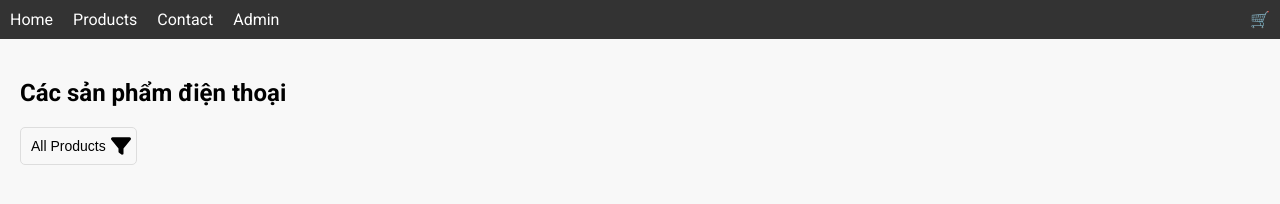
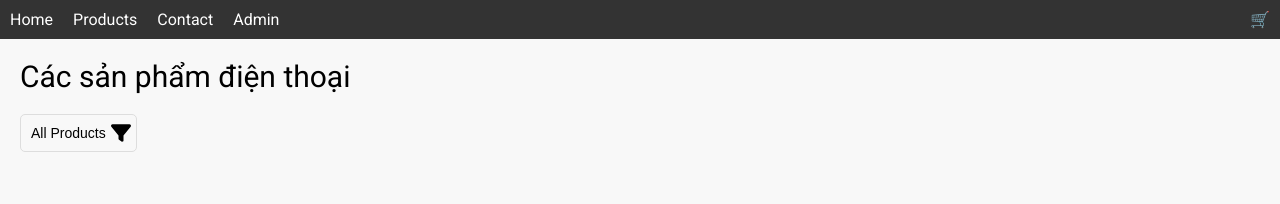
Before and after one commit to PhanNguyenDucTrung/BC60_Capstone_PhoneShop, a plain HTML site: page customer/view/customer.html in a window 1280 px wide. Drawn offline with Linux system fonts and the light colour scheme; no server answers.

Commit message:
update index.html

```diff
--- a/assets/sass/abstracts/_variables.scss
+++ b/assets/sass/abstracts/_variables.scss
@@ -0,0 +1,16 @@
+$main-bg-color: #f0f0f0;
+$link-color: #333;
+$link-hover-color: #fff;
+$link-bg-color: #fff;
+$link-border-radius: 10px;
+$link-box-shadow: 0 2px 4px rgba(0, 0, 0, 0.1);
+$blue-color: #007bff;
+
+:root {
+    --main-bg-color: #f0f0f0;
+    --link-color: #333;
+    --link-hover-color: #fff;
+    --link-bg-color: #fff;
+    --link-border-radius: 10px;
+    --link-box-shadow: 0 2px 4px rgba(0, 0, 0, 0.1);
+}
--- a/assets/sass/base/_reset.scss
+++ b/assets/sass/base/_reset.scss
@@ -0,0 +1,32 @@
+// prettier-ignore
+html, body, div, span, applet, object, iframe,
+h1, h2, h3, h4, h5, h6, p, blockquote, pre,
+a, abbr, acronym, address, big, cite, code,
+del, dfn, em, img, ins, kbd, q, s, samp,
+small, strike, strong, sub, sup, tt, var,
+b, u, i, center,
+dl, dt, dd, ol, ul, li,
+fieldset, form, label, legend,
+table, caption, tbody, tfoot, thead, tr, th, td,
+article, aside, canvas, details, embed,
+figure, figcaption, footer, header, hgroup,
+menu, nav, output, ruby, section, summary,
+time, mark, audio, video {
+  margin: 0;
+  padding: 0;
+  border: 0;
+  font-size: 100%;
+  font: inherit;
+  vertical-align: baseline;
+}
+
+/* HTML5 display-role reset for older browsers */ // prettier-ignore
+article, aside, details, figcaption, figure,
+footer, header, hgroup, menu, nav, section {
+  display: block;
+}
+
+ol,
+ul {
+    list-style: none;
+}
--- a/assets/sass/style.scss
+++ b/assets/sass/style.scss
@@ -0,0 +1,6 @@
+@import 'abstracts/variables';
+@import 'base/reset';
+@import 'components/cart';
+@import 'components/button';
+@import 'pages/customer';
+@import 'pages/index';
```
Also changed, not shown: index.html (+4 -2 lines), assets/css/style.css, 1 other file.
